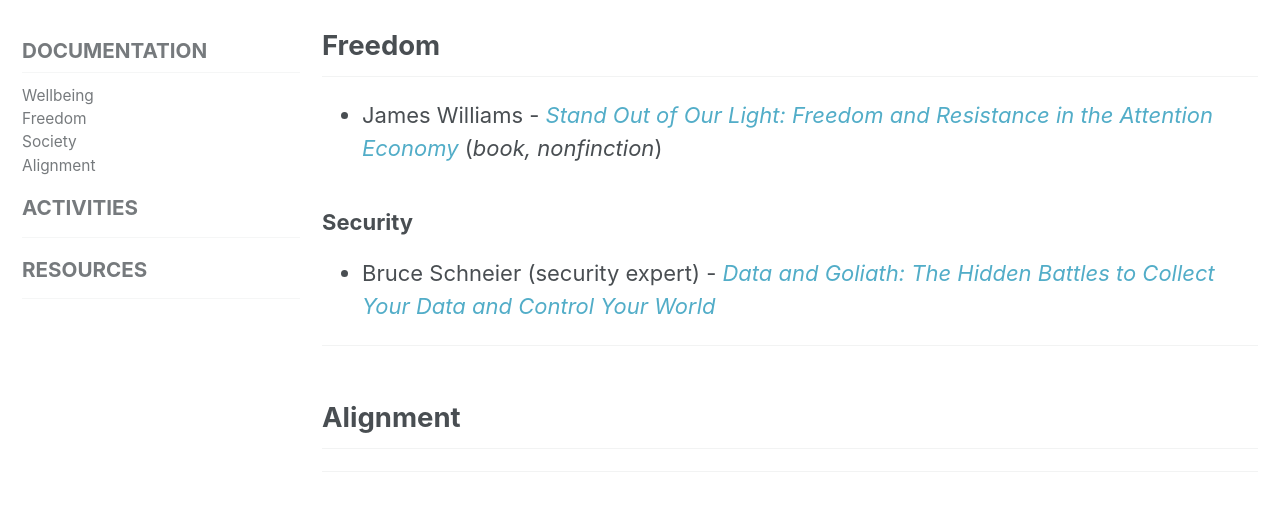
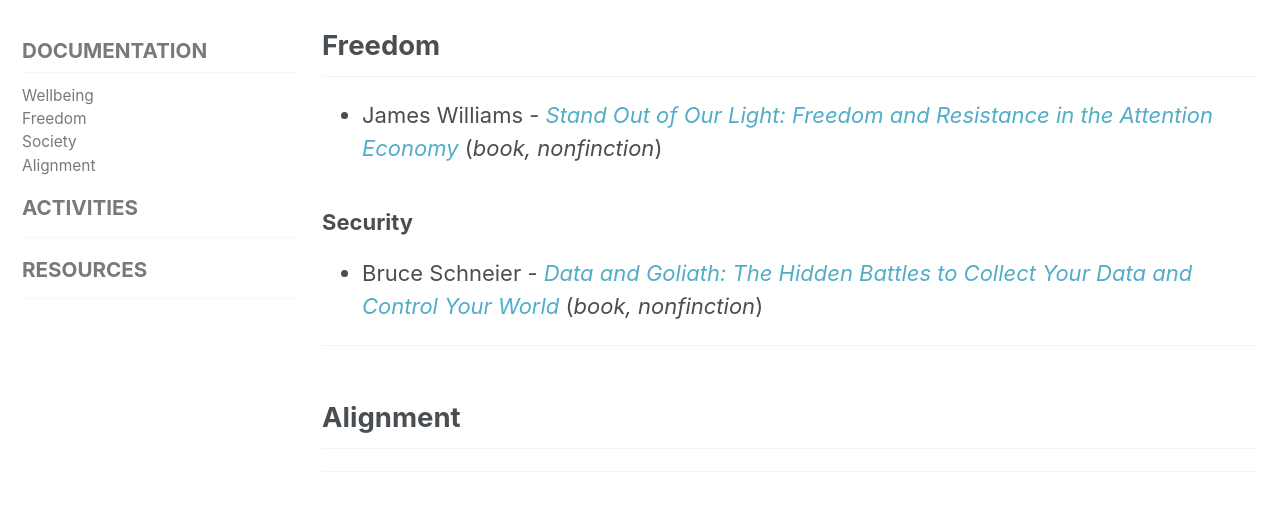
Before and after one commit to humanetech-community/community-hub, a Jekyll site: the page built from _resources/00-resources-root.md, in a window 1280 px wide and 900 px high, scrolled down 962 px, cut to the strip 0-523 px from the top of the window. Shown: the top 511 px of the strip. Built offline with Jekyll 4.4.1, drawn with Linux system fonts in a browser that asks for light colours; cached includes are drawn as plain includes; nearby versions of some CDN libraries.

Commit message:
Resources updated

```diff
--- a/_resources/00-resources-root.md
+++ b/_resources/00-resources-root.md
@@ -42,7 +42,7 @@
 
 
 ### Security
-- Bruce Schneier (security expert) - [_Data and Goliath: The Hidden Battles to Collect Your Data and Control Your World_](https://www.schneier.com/books/data_and_goliath/)
+- Bruce Schneier - [_Data and Goliath: The Hidden Battles to Collect Your Data and Control Your World_](https://www.schneier.com/books/data_and_goliath/) (_book, nonfinction_)
 
 ---
 
```
